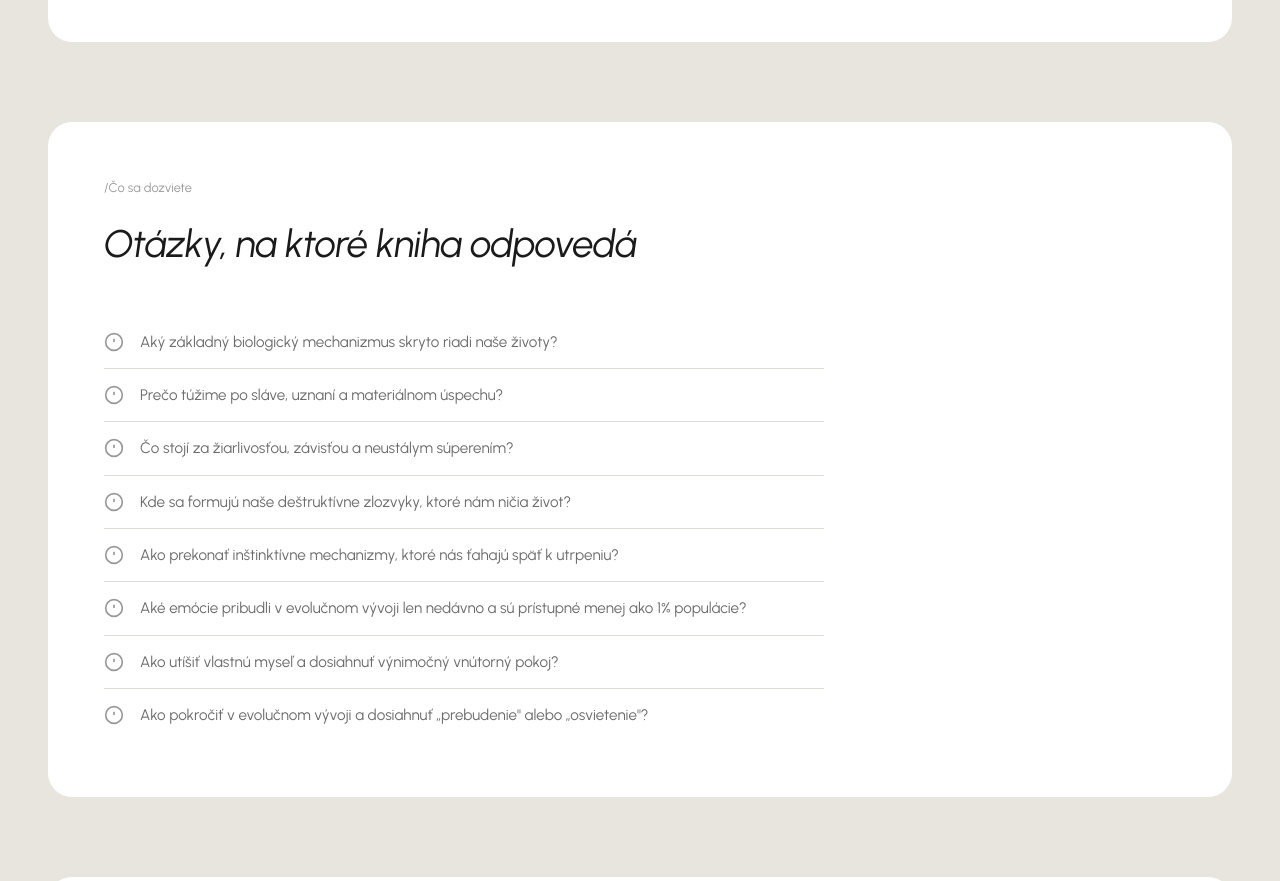
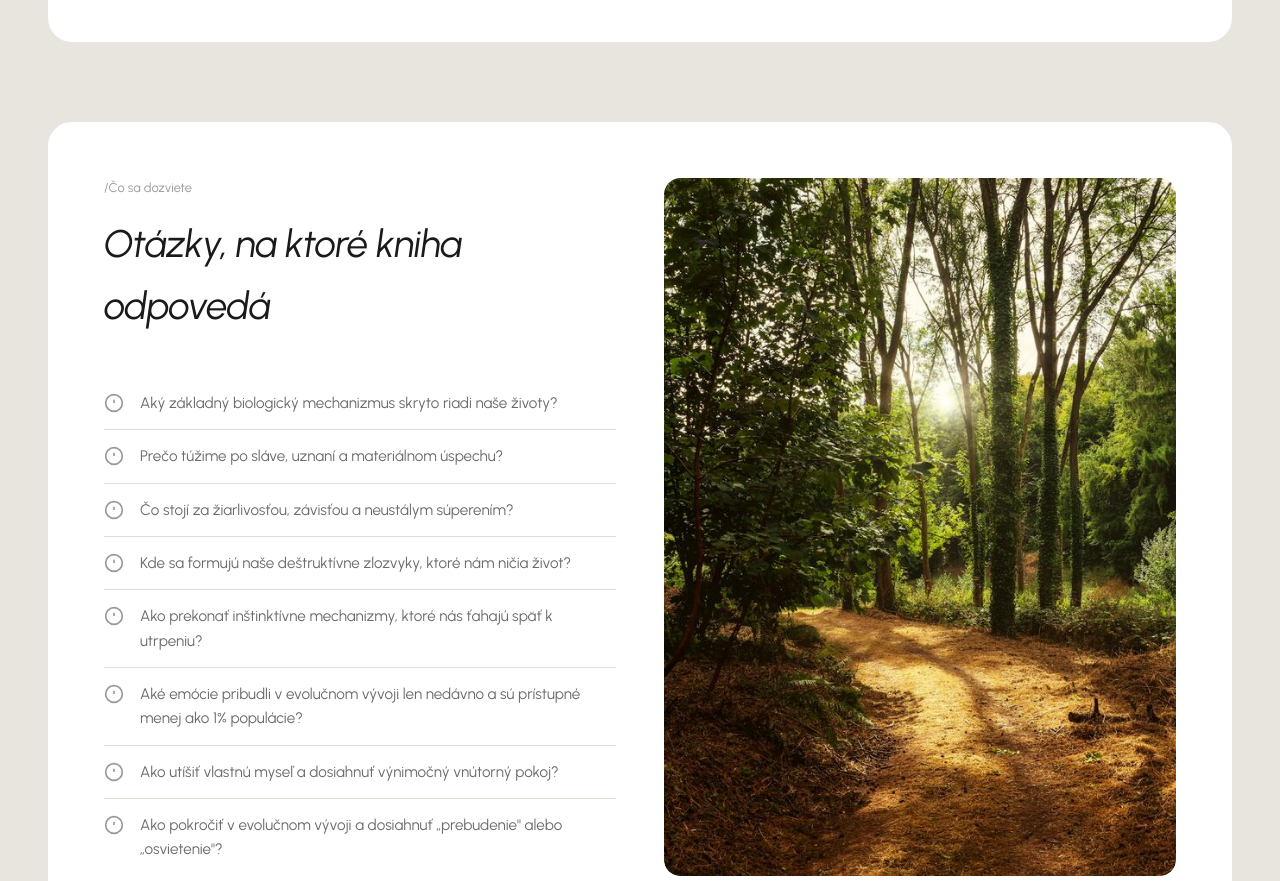
Before and after one commit to Lukas-Horak/-ja-kniha, a website: page new/index.html in a window 1280 px wide. Shown: the part 2860-3741 px from the top of the page. Drawn offline with Linux system fonts and the light colour scheme.

Commit message:
Update new/index.html

```diff
--- a/new/index.html
+++ b/new/index.html
@@ -411,6 +411,13 @@
         background: var(--card);
         border-radius: 24px;
         padding: 56px;
+        display: grid;
+        grid-template-columns: 1fr 1fr;
+        gap: 48px;
+        align-items: start;
+    }
+    .learn-content {
+        min-width: 0;
     }
     .learn-eyebrow {
         font-size: 0.8rem; color: var(--text-muted); margin-bottom: 16px;
@@ -424,7 +431,6 @@
     }
     .learn-list {
         list-style: none;
-        max-width: 720px;
     }
     .learn-list li {
         display: flex; align-items: flex-start; gap: 16px;
@@ -439,6 +445,17 @@
         stroke: var(--text-muted); fill: none; stroke-width: 2;
         margin-top: 2px;
     }
+    .learn-image {
+        border-radius: 16px;
+        overflow: hidden;
+        height: 100%;
+        min-height: 400px;
+    }
+    .learn-image img {
+        width: 100%; height: 100%;
+        object-fit: cover;
+        border-radius: 16px;
+    }
 
     /* ===== UKÁŽKY Z KNIHY ===== */
     .excerpts-section {
@@ -481,7 +498,8 @@
 
     @media (max-width: 768px) {
         .excerpts-grid { grid-template-columns: 1fr; }
-        .learn-card { padding: 32px; }
+        .learn-card { padding: 32px; grid-template-columns: 1fr; }
+        .learn-image { min-height: 250px; }
     }
 
     /* ===== STATS ===== */
@@ -1449,6 +1467,7 @@
 <section class="learn-section fade-in">
     <div class="container">
         <div class="learn-card">
+            <div class="learn-content">
                 <p class="learn-eyebrow">/Čo sa dozviete</p>
                 <h2 class="learn-title">Otázky, na ktoré kniha odpovedá</h2>
                 <ul class="learn-list">
@@ -1486,6 +1505,10 @@
                     </li>
                 </ul>
             </div>
+            <div class="learn-image">
+                <img src="forest-questions.jpg" alt="Les" loading="lazy">
+            </div>
+        </div>
     </div>
 </section>
 
```
Lines whose indentation alone changed are shown as unchanged.
